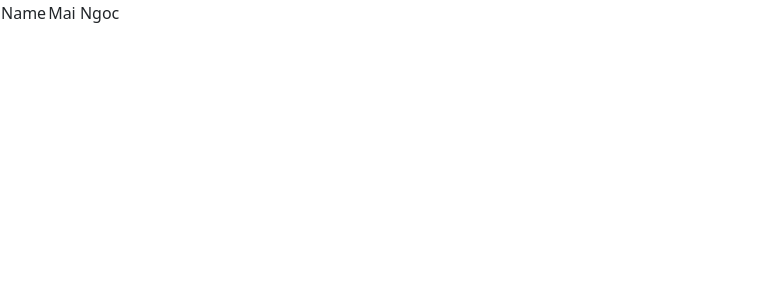
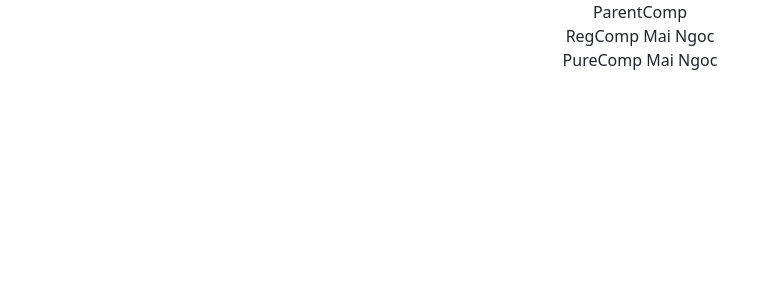
Before and after one commit to MarkHollander/React_Demo, a React (Create React App) app in the folder hello-world/: page / in a window 1280 px wide. Shown: the top 300 px of the page, without its empty margins (0-778 px from the left). Built offline with nearby package versions, Linux system fonts and the light colour scheme.

Commit message:
PureComponent

```diff
--- a/hello-world/src/App.js
+++ b/hello-world/src/App.js
@@ -18,13 +18,15 @@
 import Stylesheet from './components/Stylesheet';
 import LifecycleA from './components/LifecycleA';
 import FragmentDemo from './components/FragmentDemo';
+import PureComp from './components/PureComp';
+import ParentComp from './components/ParentComp';
 
 
 function App() {
   return (
     <div className="App">
 
-      <FragmentDemo />
+      <ParentComp />
 
     </div>
   );
--- /dev/null
+++ b/hello-world/src/components/ParentComp.js
@@ -0,0 +1,34 @@
+import React, { Component } from 'react'
+import RegComp from './RegComp'
+import PureComp from './PureComp'
+
+class ParentComp extends Component {
+    constructor(props) {
+        super(props)
+
+        this.state = {
+             name: 'Mai Ngoc'
+        }
+    }
+
+    componentDidMount() {
+        setInterval(() => {
+            this.setState({
+                name: 'Mai Ngoc'
+            })
+        }, 2000)
+    }
+
+  render() {
+    console.log('************Parent Comp render************')
+    return (
+        <div>
+            ParentComp
+            <RegComp name={this.state.name} />
+            <PureComp name={this.state.name} />
+        </div>
+    )
+  }
+}
+
+export default ParentComp
--- /dev/null
+++ b/hello-world/src/components/PureComp.js
@@ -0,0 +1,14 @@
+import React, { PureComponent } from 'react'
+
+class PureComp extends PureComponent {
+  render() {
+    console.log('Pure Comp render')
+    return (
+      <div>
+        PureComp {this.props.name}
+        </div>
+    )
+  }
+}
+
+export default PureComp
--- /dev/null
+++ b/hello-world/src/components/RegComp.js
@@ -0,0 +1,14 @@
+import React, { Component } from 'react'
+
+class RegComp extends Component {
+  render() {
+    console.log('Reg Comp render')
+    return (
+        <div>
+            RegComp {this.props.name}
+        </div>
+    )
+  }
+}
+
+export default RegComp
```
